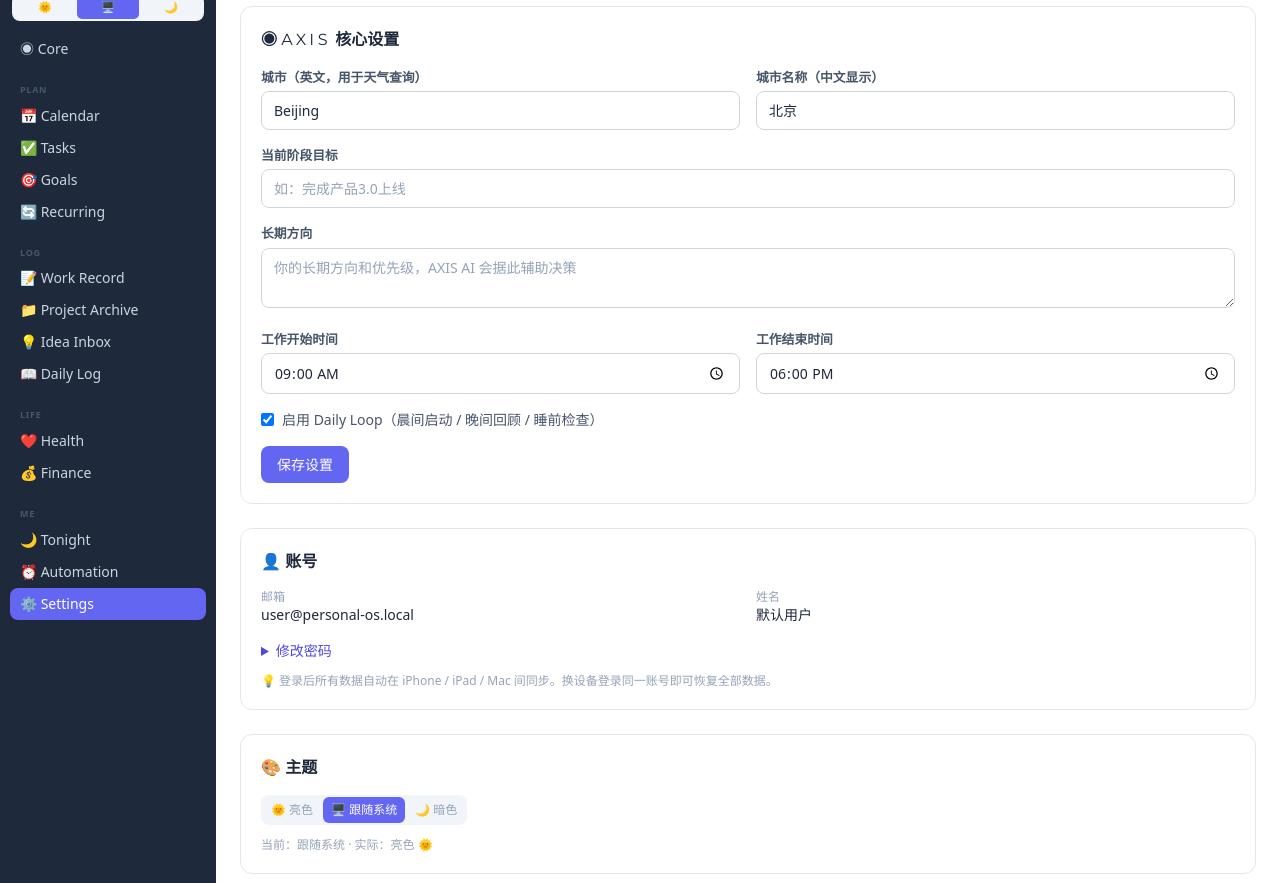
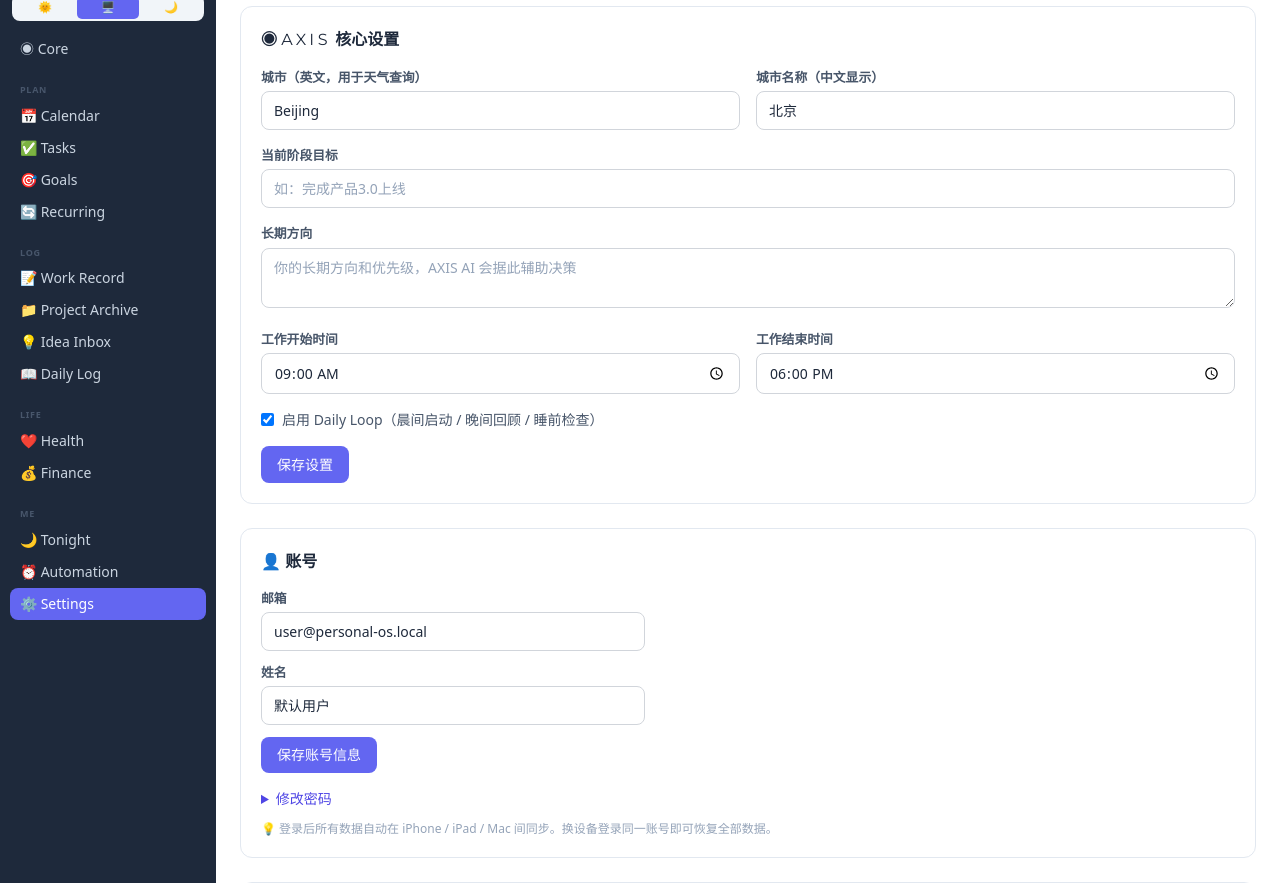
Before and after one commit to Foy2se/axis-personal-os, a Flask app: page /settings in a window 1280 px wide. Shown: the part 74-957 px from the top of the page. Run offline with Flask 3, Linux system fonts and the light colour scheme; data comes from the database, SQL or seed files in the repository; data that the repository does not hold is empty; some libraries are stand-ins or nearby versions.

Commit message:
feat: allow editing account email & name in settings page

```diff
--- a/templates/settings.html
+++ b/templates/settings.html
@@ -55,16 +55,17 @@
     <!-- 账号信息 -->
     <div class="bg-card rounded-xl border border-app p-5 card">
         <h2 class="font-semibold text-main mb-4">👤 账号</h2>
-        <div class="grid grid-cols-2 gap-4 text-sm mb-4">
+        <form method="POST" action="{{ url_for('settings_profile') }}" class="space-y-3 max-w-sm mb-4">
             <div>
-                <div class="text-xs text-muted">邮箱</div>
-                <div class="text-main font-medium">{{ current_user['email'] }}</div>
+                <label class="form-label">邮箱</label>
+                <input type="email" name="email" class="form-input" value="{{ current_user['email'] }}" required>
             </div>
             <div>
-                <div class="text-xs text-muted">姓名</div>
-                <div class="text-main font-medium">{{ current_user['name'] or '未设置' }}</div>
+                <label class="form-label">姓名</label>
+                <input type="text" name="name" class="form-input" value="{{ current_user['name'] or '' }}" placeholder="未设置">
             </div>
-        </div>
+            <button type="submit" class="btn btn-primary text-sm">保存账号信息</button>
+        </form>
         <details class="text-sm">
             <summary class="cursor-pointer text-primary hover:underline">修改密码</summary>
             <form method="POST" action="{{ url_for('change_password') }}" class="mt-3 space-y-3 max-w-sm">
```
